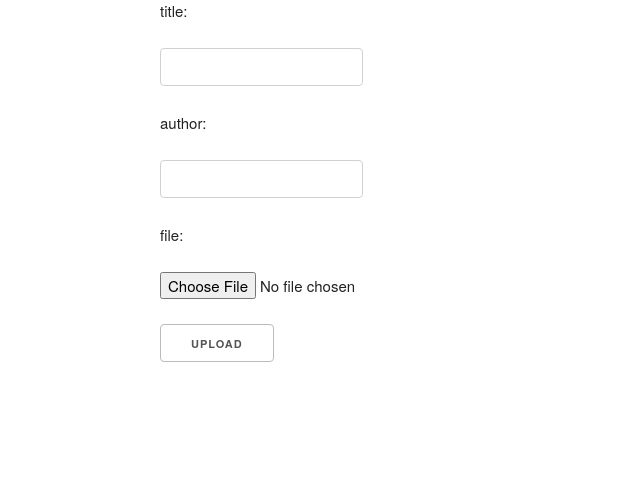
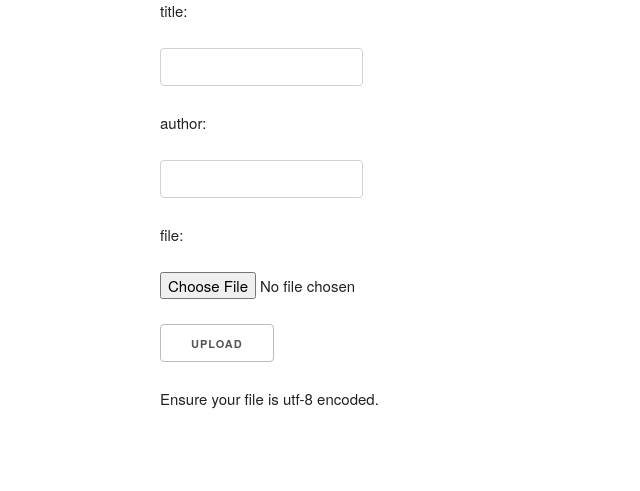
Before and after one commit to steve-nekoliczak/DieFehlendenWoerter, a Python web app: template templates/upload_ex.html in a window 1280 px wide. Shown: the part 180-671 px from the top of the page, without its empty margins (0-640 px from the left). Run offline with Jinja, Linux system fonts and the light colour scheme; the template is opened without the code that fills it, so the values that code supplies are empty.

Commit message:
Enforces that uploaded files must be utf-8.

```diff
--- a/templates/upload_ex.html
+++ b/templates/upload_ex.html
@@ -17,7 +17,7 @@
 <body>
     <div class="row container">
         <form class="twelve columns" action="{{ url_for('upload_ex') }}" method="post",
-            enctype="multipart/form-data">
+            enctype="multipart/form-data; charset='utf-8'">
             <p>title:</p>
             <p><input type="text" name="title"/></p>
             <p>author:</p>
@@ -27,6 +27,9 @@
             <p>
                 <input type="submit" value="upload" name="upload"/>
             </p>
+            <p>
+                Ensure your file is utf-8 encoded.
+            </p>
         </form>
     </div>
 </body>
```
